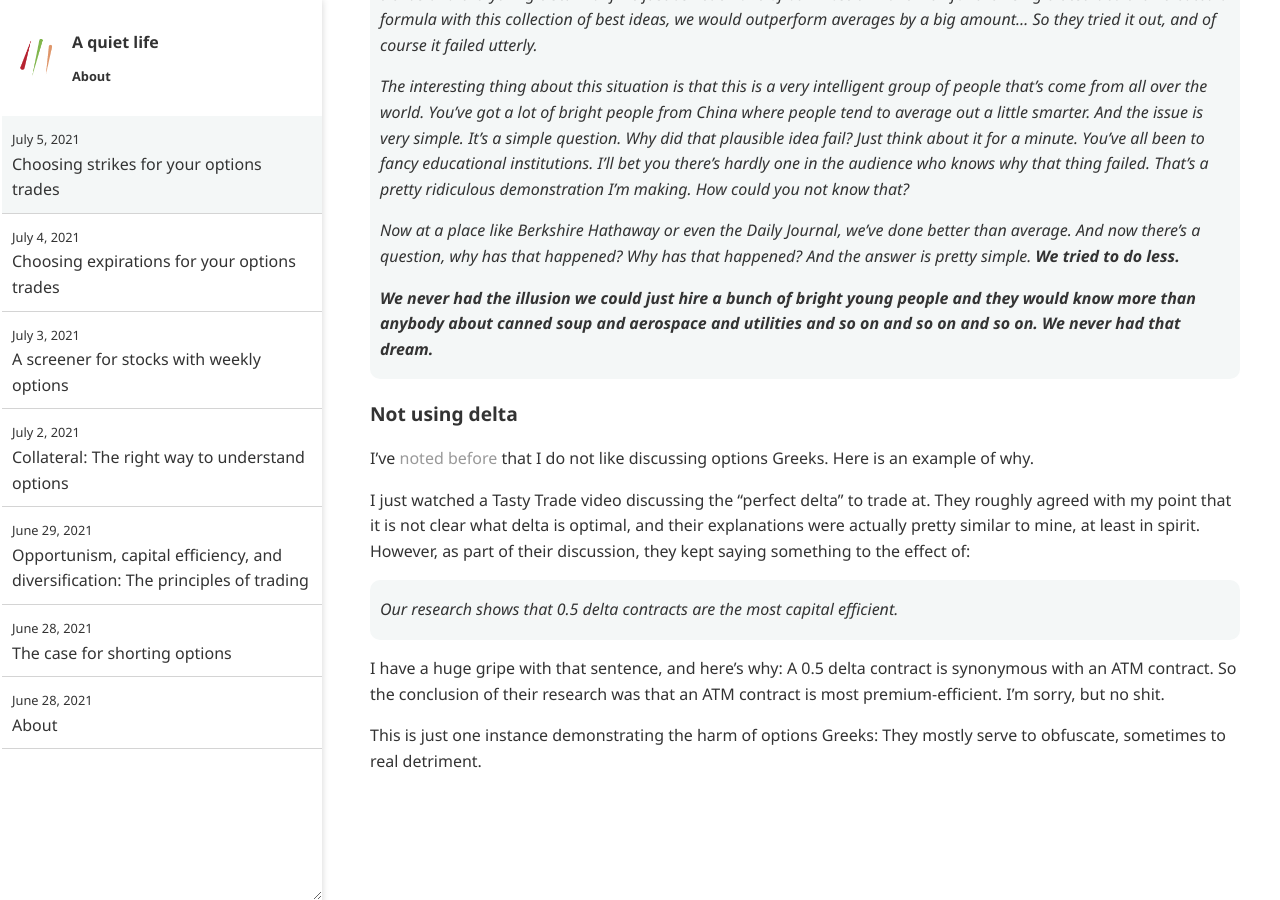
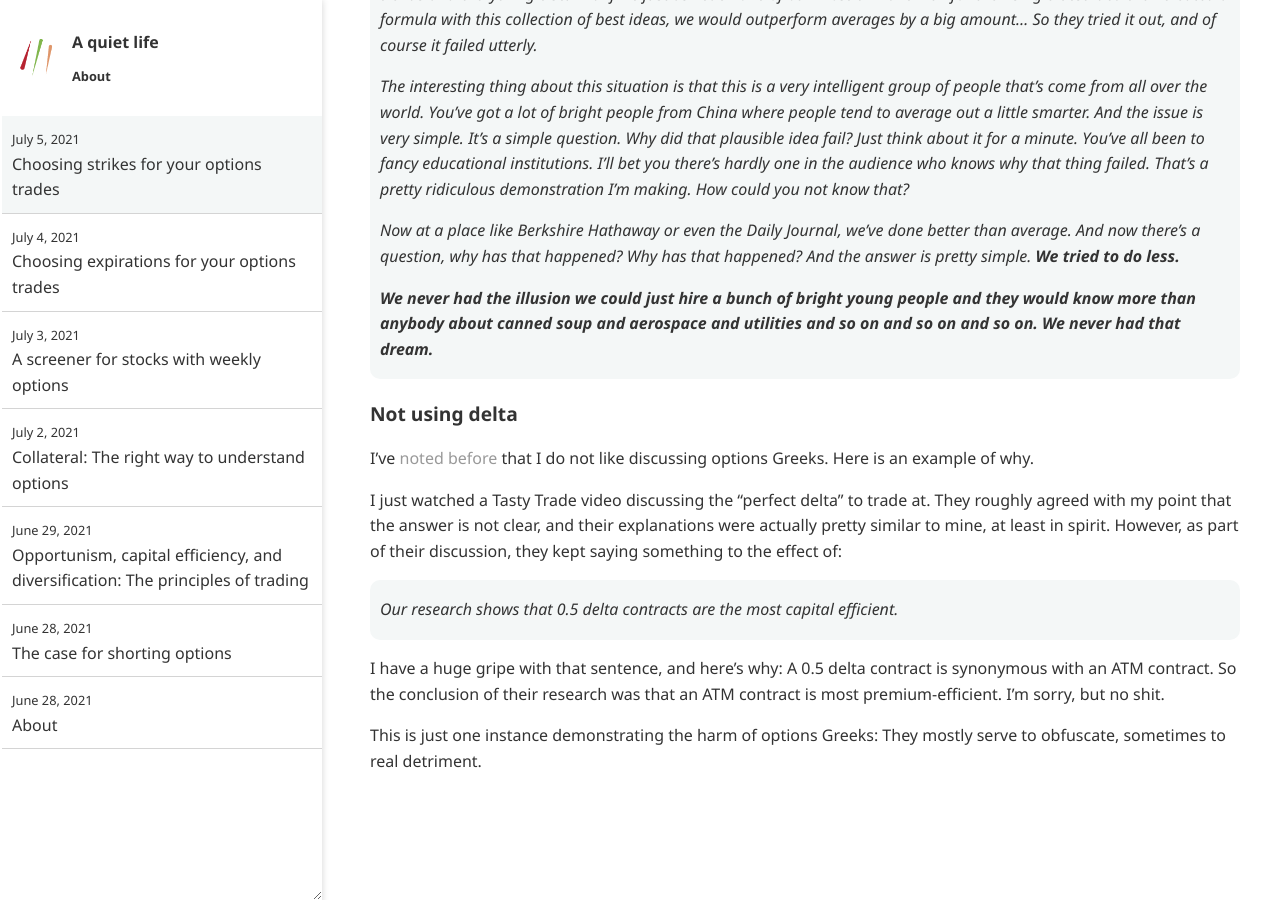
Before and after one commit to ansyblenetwork/aquietlife, a Jekyll site: the page built from _posts/2021-07-05-choosing-strikes.md, in a window 1280 px wide and 900 px high, scrolled down 961 px. Built offline with Jekyll 4.4.1, drawn with Linux system fonts in a browser that asks for light colours.

Commit message:
Update 2021-07-05-choosing-strikes.md

```diff
--- a/_posts/2021-07-05-choosing-strikes.md
+++ b/_posts/2021-07-05-choosing-strikes.md
@@ -34,7 +34,7 @@ Here is the relevant anecdote:
 
 I've [noted before](% post_url 2021-07-04-choosing-expirations %}) that I do not like discussing options Greeks. Here is an example of why.
 
-I just watched a Tasty Trade video discussing the "perfect delta" to trade at. They roughly agreed with my point that it is not clear what delta is optimal, and their explanations were actually pretty similar to mine, at least in spirit. However, as part of their discussion, they kept saying something to the effect of:
+I just watched a Tasty Trade video discussing the "perfect delta" to trade at. They roughly agreed with my point that the answer is not clear, and their explanations were actually pretty similar to mine, at least in spirit. However, as part of their discussion, they kept saying something to the effect of:
 
 > Our research shows that 0.5 delta contracts are the most capital efficient.
 
```
